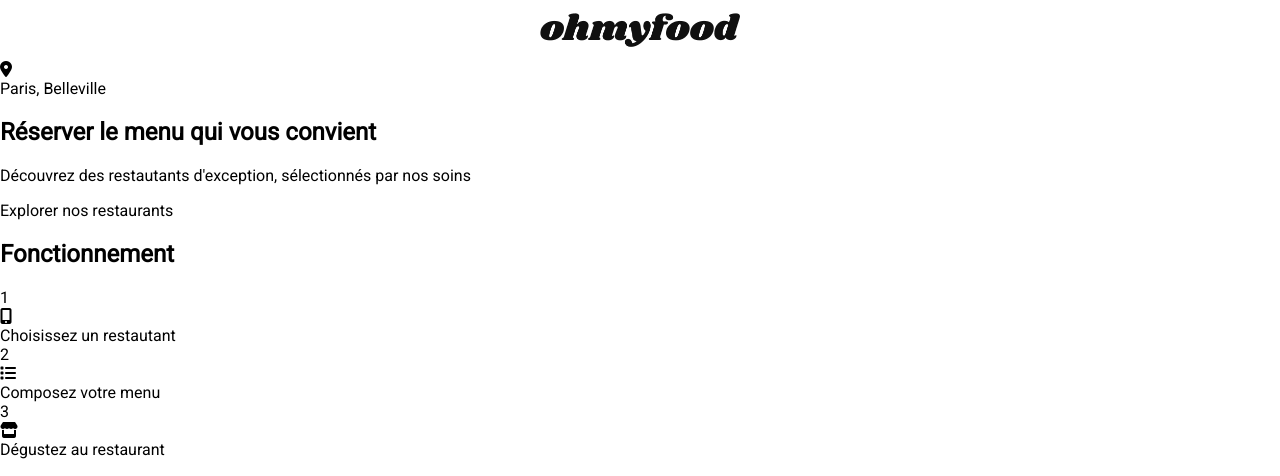
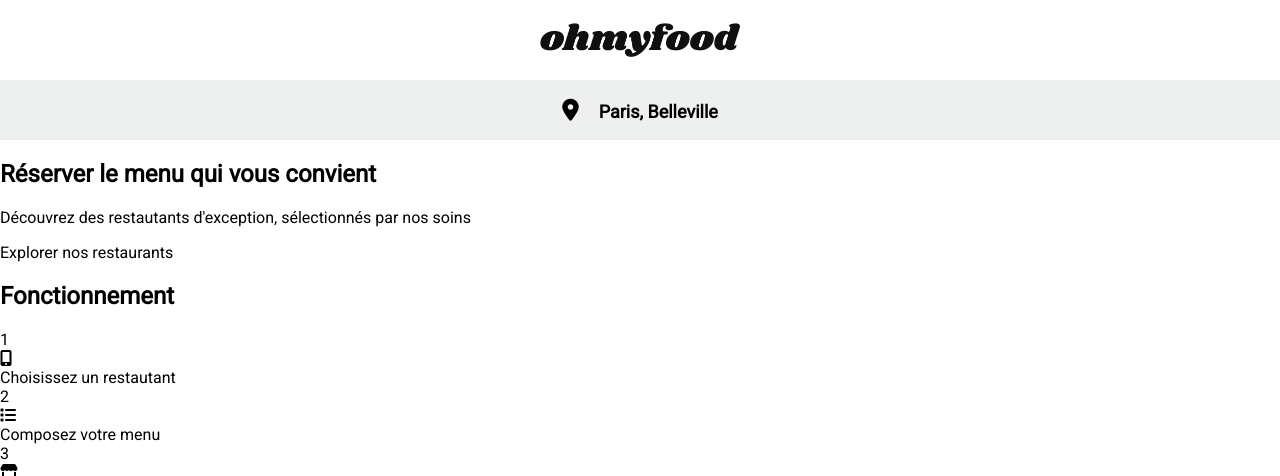
Before and after one commit to SheppardShepp/Projet-02-OC-Ohmyfood-, a website: page index.html in a window 1280 px wide. Shown: the top 476 px of the page. Drawn offline with Linux system fonts and the light colour scheme; a web font is replaced by a local one.

Commit message:
debut corp de page

```diff
--- a/index.html
+++ b/index.html
@@ -15,11 +15,8 @@
         </header>
         <main>
             <section>
-                <form action="#" method="post">
-                    <div>
-                        <div><i class="fa-solid fa-location-dot"></i></div>
-                        <div>Paris, Belleville</div>
-                    </div>
+                <form action="#" method="post" class="flexcenter formulaire">
+                    <div><i class="formulaire_logo fa-solid fa-location-dot "></i>Paris, Belleville</div>
                 </form>
                 <div>
                     <h2>Réserver le menu qui vous convient</h1>
--- a/sass/layouts/_header.scss
+++ b/sass/layouts/_header.scss
@@ -1,9 +1,10 @@
 /* header */
 
 header{
-    height: 60px;
+    height: 80px;
     display: flex;
     align-items: center;
+    box-shadow: 0 0 10px $ombre;
     .header_arrow{
         font-size: 30px;
         margin-left: 30px;
--- a/sass/main.scss
+++ b/sass/main.scss
@@ -3,3 +3,14 @@
 @import "./base/structure";
 @import "./layouts/header";
 @import "./layouts/footer";
+
+.formulaire{
+    height: 60px;
+    font-size: 18px;
+    font-weight: 600;
+    background-color: #EEEFEF;
+    .formulaire_logo{
+        margin-right: 20px;
+        font-size: 22px;
+    }
+}
--- a/sass/utils/_variables.scss
+++ b/sass/utils/_variables.scss
@@ -1,3 +1,4 @@
 $footfond:#424847;
+$ombre:#9B9B9B;
 $foottext: #fff;
 $lien:black
```
Also changed, not shown: css/styles.css, 1 other file.
